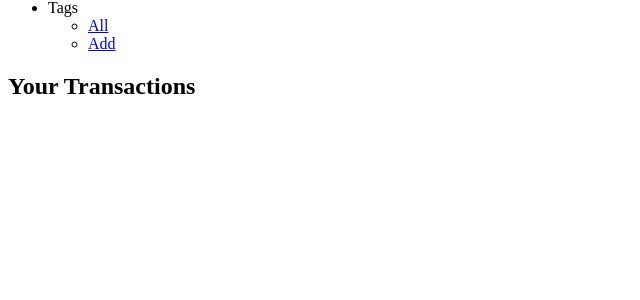
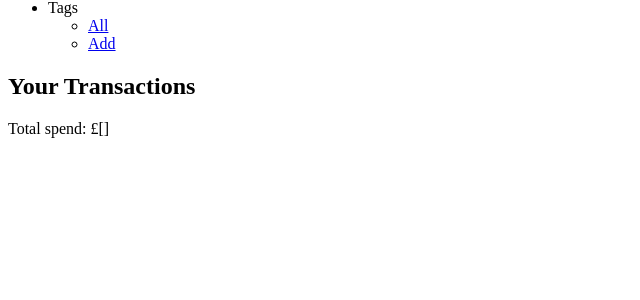
Before and after one commit to m6ttw/Spending_Tracker_Project, a Flask app: page /transactions in a window 1280 px wide. Shown: the part 207-507 px from the top of the page, without its empty margins (0-640 px from the left). Run offline with Flask 2, Linux system fonts and the light colour scheme; data that the repository does not hold is empty; some libraries are stand-ins or nearby versions.

Commit message:
total function returns the correct amount but with a DECIMAL prefix for some reason

```diff
--- a/controllers/transaction_controller.py
+++ b/controllers/transaction_controller.py
@@ -10,7 +10,8 @@
 @transactions_blueprint.route("/transactions")
 def transactions():
     transactions = transaction_repository.select_all()
-    return render_template("transactions/index.html", transactions=transactions)
+    total = transaction_repository.total()
+    return render_template("transactions/index.html", transactions=transactions, total=total)
 
 
 @transactions_blueprint.route("/transactions/new")
--- a/repositories/transaction_repository.py
+++ b/repositories/transaction_repository.py
@@ -14,16 +14,6 @@
     transaction.id = id
 
 
-# def select_all():
-#     transactions = []
-#     sql = "SELECT * FROM transactions"
-#     results = run_sql(sql)
-#     for row in results:
-#         transaction = Transaction(row['amount'], row['merchant_id'], row['tag_id'], row['id'] )
-#         transactions.append(transaction)
-#     return transactions
-
-
 def select_all():
     transactions = []
     sql = "SELECT * FROM transactions"
@@ -35,6 +25,7 @@
         transaction = Transaction(amount, merchant, tag, result["id"])
         transactions.append(transaction)
     return transactions
+
 
 def select(id):
     transaction = None
@@ -53,9 +44,16 @@
     run_sql(sql, values)
 
 
+def total():
+    sql = "SELECT SUM(amount) FROM transactions"
+    total = run_sql(sql)
+    return total
+
+
 def delete_all():
     sql = "DELETE FROM transactions"
     run_sql(sql)
+
 
 def delete(id):
     sql = "DELETE FROM transactions WHERE id = %s"
--- a/templates/transactions/index.html
+++ b/templates/transactions/index.html
@@ -5,11 +5,12 @@
 
 {% for transaction in transactions %}
 
-
 <section>
     <p>Spent £{{ transaction.amount }} at {{ transaction.merchant.name }}. Tag: {{ transaction.tag.category }}</p>
 </section>
 
+{% endfor %}
 
-{% endfor %}
+<p>Total spend: £{{ total }}</p>
+
 {% endblock %}
```
